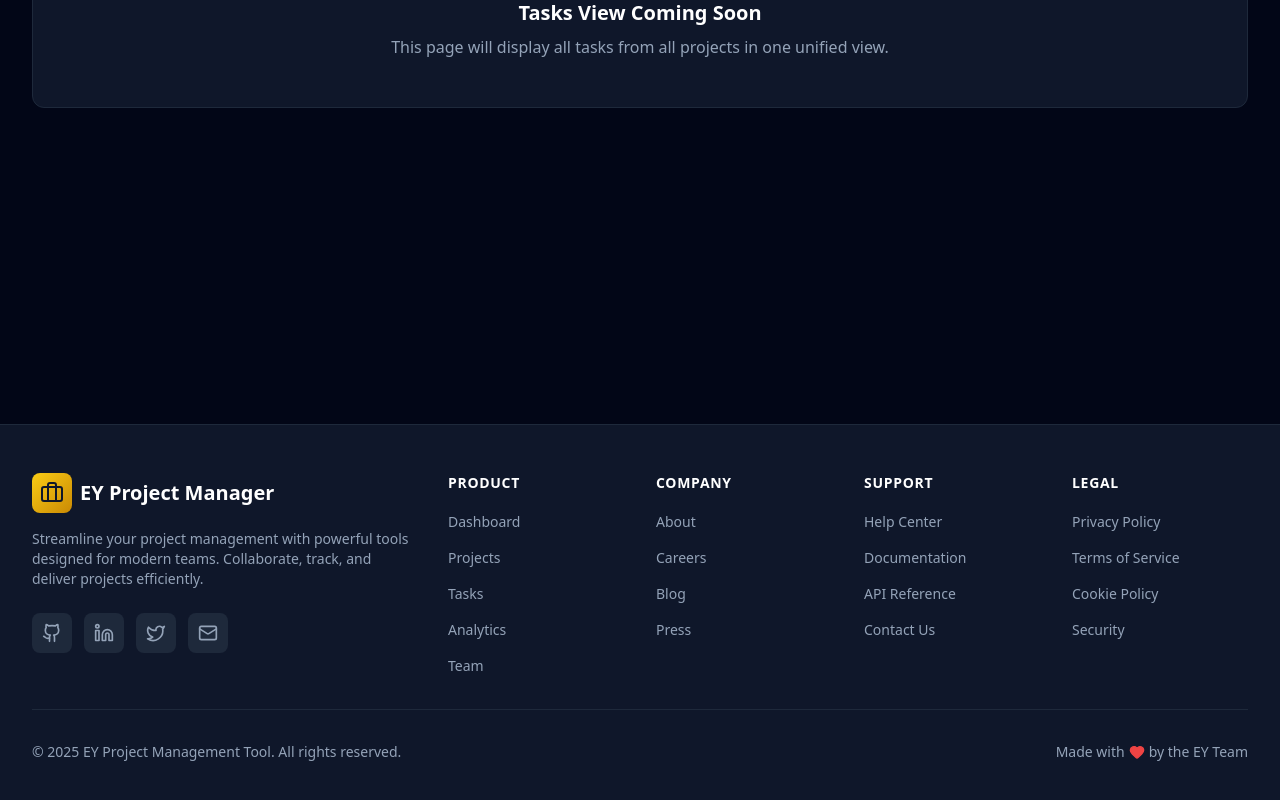
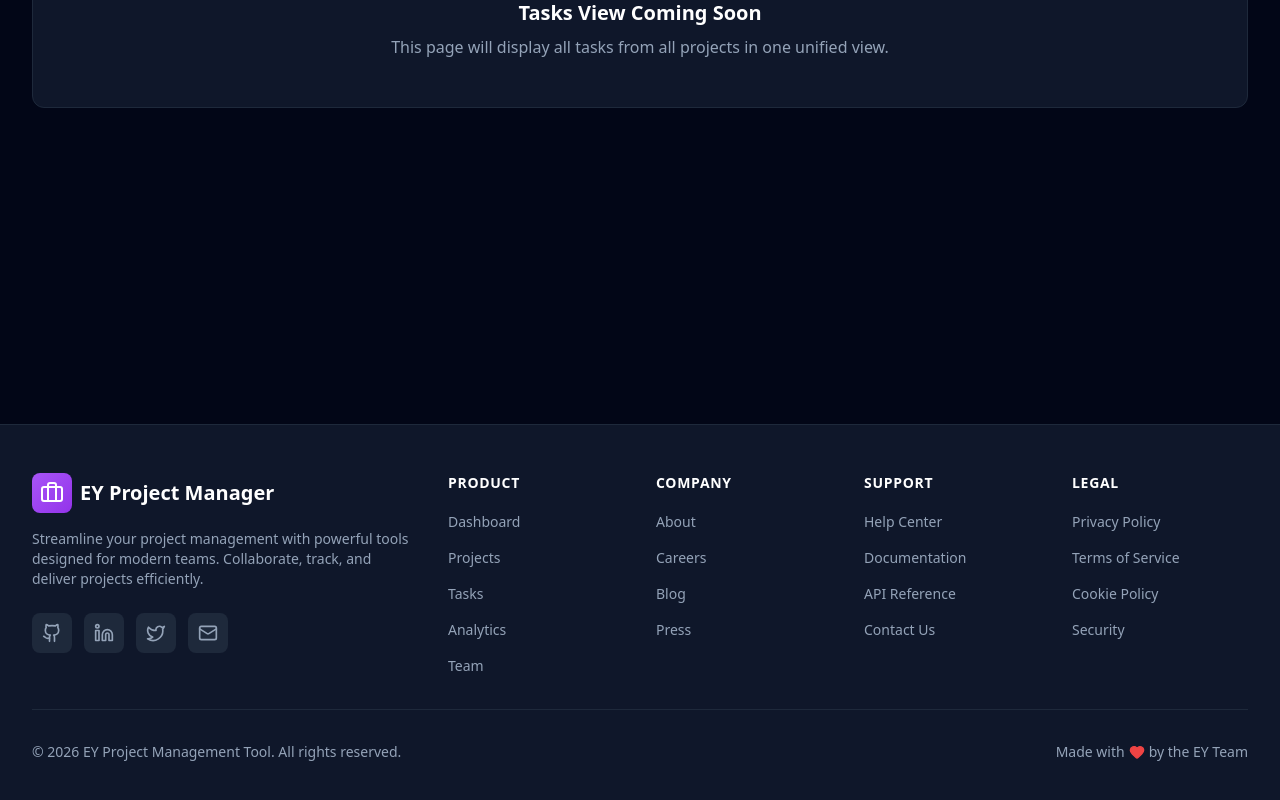
Before and after one commit to Shriii19/EY-Project-Management-Tool, a React (Vite) app in the folder frontend/: page /tasks in a window 1280 px wide. Shown: the part 440-1240 px from the top of the page. Built offline with nearby package versions, Linux system fonts and the light colour scheme.

Commit message:
feat: update Footer component with dynamic current year and enhanced gradient styling

```diff
--- a/frontend/src/components/Footer.jsx
+++ b/frontend/src/components/Footer.jsx
@@ -10,7 +10,7 @@ import {
 } from 'lucide-react';
 
 const Footer = () => {
-  const currentYear = 2025;
+  const currentYear = new Date().getFullYear();
 
   const footerLinks = {
     product: [
@@ -55,8 +55,8 @@ const Footer = () => {
           {/* Brand Section */}
           <div className="lg:col-span-2">
             <div className="flex items-center space-x-2 mb-4">
-              <div className="bg-gradient-to-br from-yellow-400 to-yellow-600 p-2 rounded-lg">
-                <Briefcase className="h-6 w-6 text-slate-900" />
+              <div className="bg-gradient-to-br from-purple-500 to-purple-600 p-2 rounded-lg">
+                <Briefcase className="h-6 w-6 text-white" />
               </div>
               <span className="text-xl font-bold text-white">
                 EY Project Manager
@@ -77,9 +77,9 @@ const Footer = () => {
                     target="_blank"
                     rel="noopener noreferrer"
                     aria-label={social.label}
-                    className="bg-slate-800 p-2.5 rounded-lg hover:bg-slate-700 transition-colors duration-200 flex items-center justify-center"
+                    className="bg-slate-800 p-2.5 rounded-lg hover:bg-slate-700 transition-colors duration-200 flex items-center justify-center group"
                   >
-                    <Icon className="h-5 w-5 text-slate-400 hover:text-yellow-400" />
+                    <Icon className="h-5 w-5 text-slate-400 group-hover:text-purple-400 transition-colors duration-200" />
                   </a>
                 );
               })}
@@ -96,7 +96,7 @@ const Footer = () => {
                 <li key={index}>
                   <Link
                     to={link.path}
-                    className="text-slate-400 hover:text-yellow-400 text-sm transition-colors duration-200"
+                    className="text-slate-400 hover:text-purple-400 text-sm transition-colors duration-200"
                   >
                     {link.name}
                   </Link>
@@ -115,7 +115,7 @@ const Footer = () => {
                 <li key={index}>
                   <a
                     href={link.path}
-                    className="text-slate-400 hover:text-yellow-400 text-sm transition-colors duration-200"
+                    className="text-slate-400 hover:text-purple-400 text-sm transition-colors duration-200"
                   >
                     {link.name}
                   </a>
@@ -134,7 +134,7 @@ const Footer = () => {
                 <li key={index}>
                   <a
                     href={link.path}
-                    className="text-slate-400 hover:text-yellow-400 text-sm transition-colors duration-200"
+                    className="text-slate-400 hover:text-purple-400 text-sm transition-colors duration-200"
                   >
                     {link.name}
                   </a>
@@ -153,7 +153,7 @@ const Footer = () => {
                 <li key={index}>
                   <a
                     href={link.path}
-                    className="text-slate-400 hover:text-yellow-400 text-sm transition-colors duration-200"
+                    className="text-slate-400 hover:text-purple-400 text-sm transition-colors duration-200"
                   >
                     {link.name}
                   </a>
```
